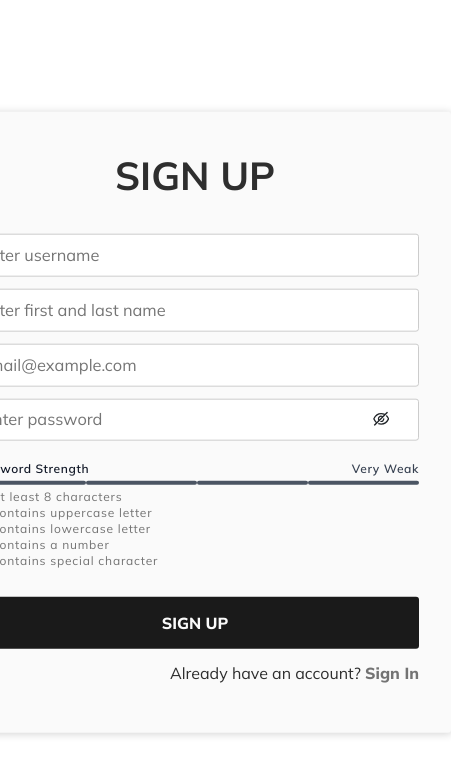
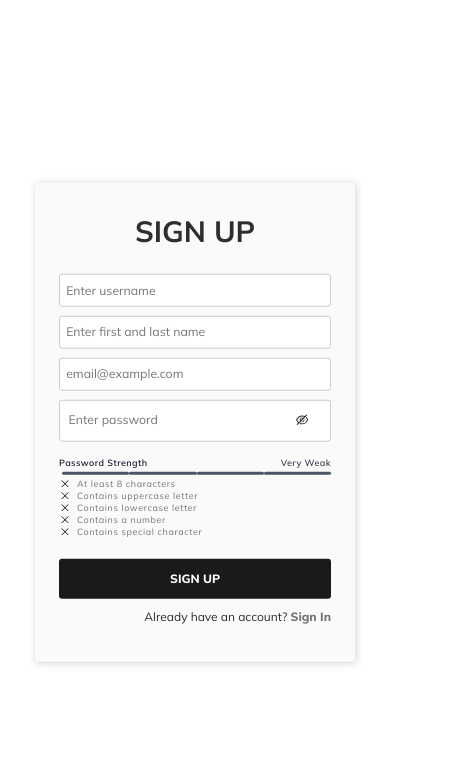
Before and after one commit to MAbdurahman/bs-reactjs-validation, a React (Vite) app: page / in a window 390 px wide. Shown: the top 774 px of the page, 451 px wide, since content can reach past the window. Built offline with nearby package versions, Linux system fonts and the light colour scheme.

Commit message:
Improve responsiveness to project

```diff
--- a/src/Auth/SignIn/styles.css
+++ b/src/Auth/SignIn/styles.css
@@ -13,6 +13,17 @@
    background-color: hsl(211.2, 0%, 98%);
    border-radius: 3px;
    box-shadow: 1px 1px 8px rgba(0, 0, 0, 0.185);
+}
+@media screen and (max-width: 520px) {
+   .sign__in {
+      width: 390px !important;
+   }
+}
+
+@media screen and (max-width: 390px) {
+   .sign__in {
+      width: 320px !important;
+   }
 }
 
 .sign__in__title {
--- a/src/Auth/SignIn2/SignIn2.module.css
+++ b/src/Auth/SignIn2/SignIn2.module.css
@@ -13,6 +13,18 @@
    background-color: hsl(211.2, 0%, 98%);
    border-radius: 3px;
    box-shadow: 1px 1px 8px rgba(0, 0, 0, 0.185);
+}
+
+@media screen and (max-width: 520px) {
+   .sign__in {
+      width: 390px !important;
+   }
+}
+
+@media screen and (max-width: 390px) {
+   .sign__in {
+      width: 320px !important;
+   }
 }
 
 .sign__in__title {
--- a/src/Auth/SignUp/styles.css
+++ b/src/Auth/SignUp/styles.css
@@ -13,6 +13,18 @@
    background-color: hsl(211.2, 0%, 98%);
    border-radius: 3px;
    box-shadow: 1px 1px 8px rgba(0, 0, 0, 0.185);
+}
+
+@media screen and (max-width: 520px) {
+   .sign__up {
+      width: 390px !important;
+   }
+}
+
+@media screen and (max-width: 390px) {
+   .sign__up {
+      width: 320px !important;
+   }
 }
 
 .sign__up__title {
--- a/src/Auth/SignUp2/SignUp2.module.css
+++ b/src/Auth/SignUp2/SignUp2.module.css
@@ -13,6 +13,18 @@
    background-color: hsl(211.2, 0%, 98%);
    border-radius: 3px;
    box-shadow: 1px 1px 8px rgba(0, 0, 0, 0.185);
+}
+
+@media screen and (max-width: 520px) {
+   .sign__up {
+      width: 390px !important;
+   }
+}
+
+@media screen and (max-width: 390px) {
+   .sign__up {
+      width: 320px !important;
+   }
 }
 
 .sign__up__title {
--- a/src/index.css
+++ b/src/index.css
@@ -24,6 +24,17 @@
 html {
    scroll-behavior: smooth;
    font-family: 'Mulish', sans-serif;
+}
+@media screen and (max-width: 520px) {
+   html {
+      font-size: 83.333%;
+   }
+}
+
+@media screen and (max-width: 390px) {
+   html {
+      font-size: 75%;
+   }
 }
 
 body {
```
